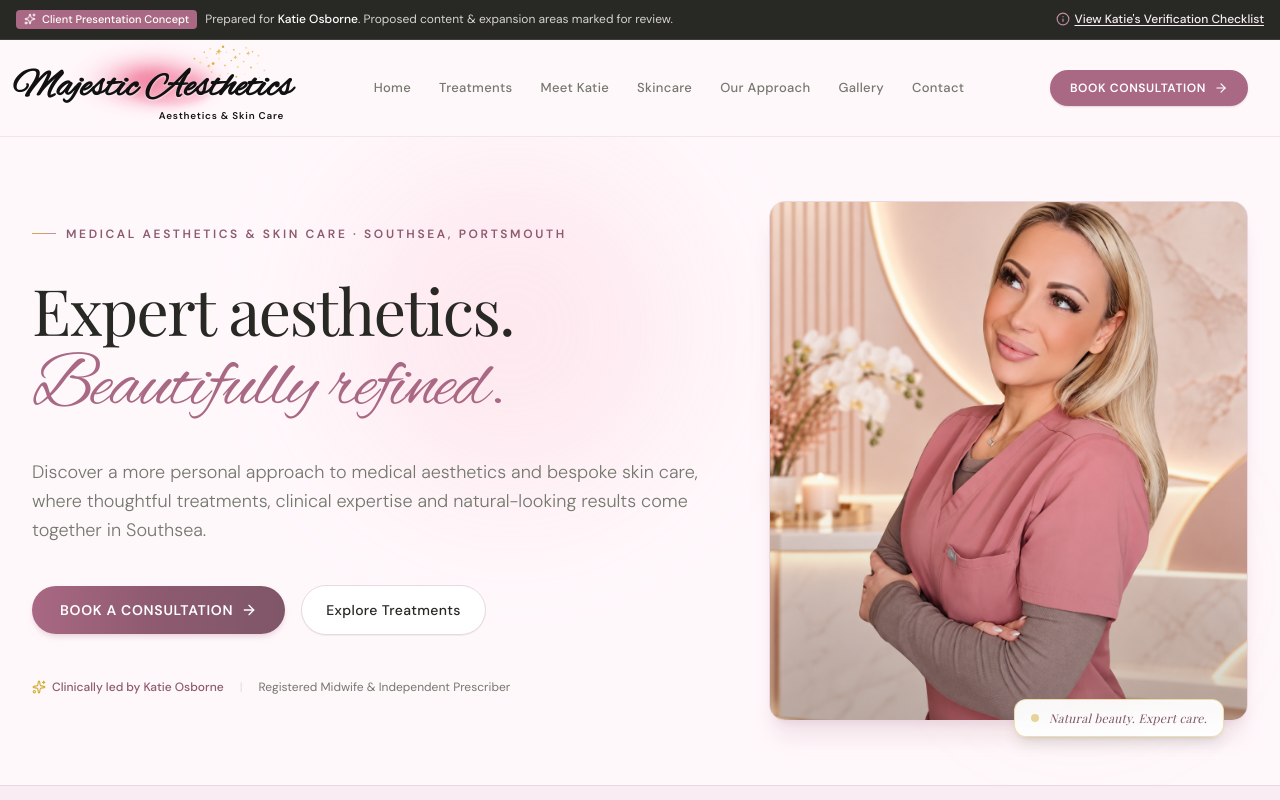
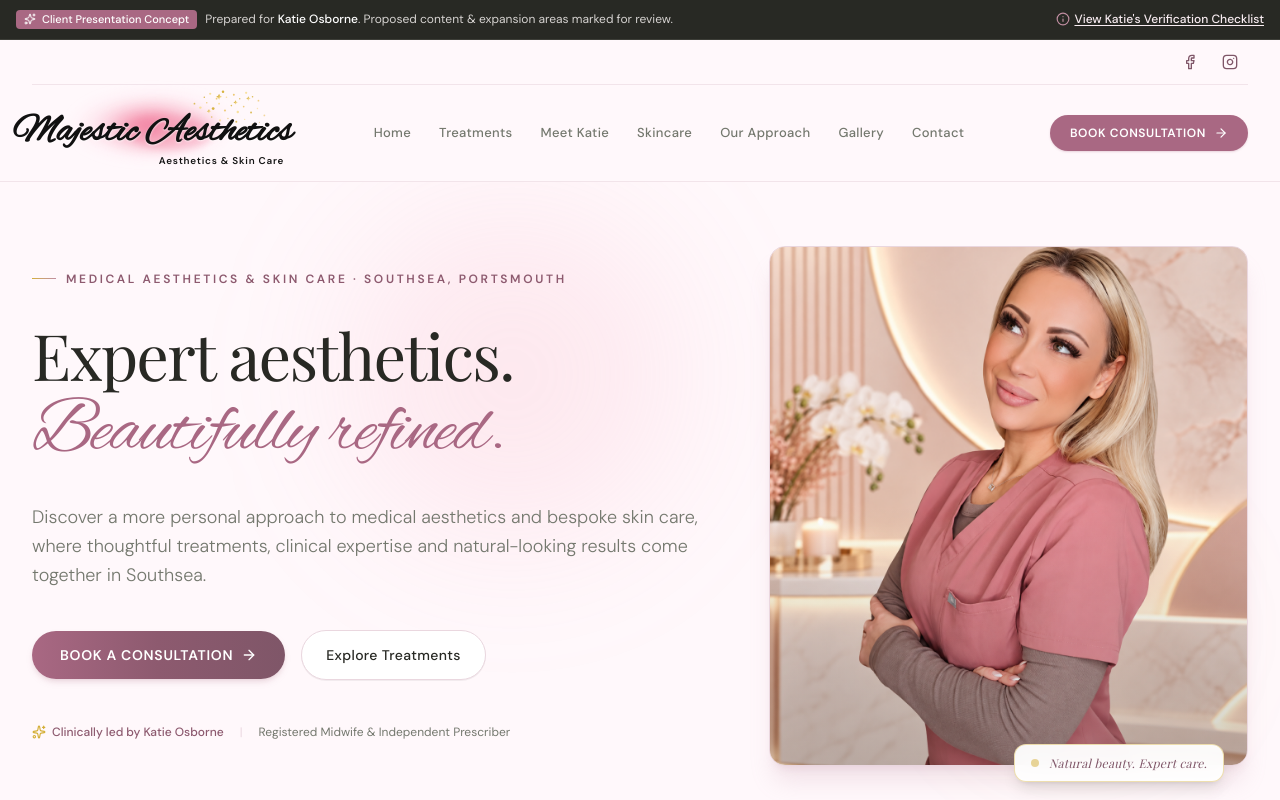
Before and after one commit to adriann1z/Majestic-Aesthetics, a React (Vite) app: page / in a window 1280 px wide. Shown: the top 800 px of the page. Built offline with nearby package versions, Linux system fonts and the light colour scheme; a web font is replaced by a local one.

Commit message:
Add Facebook and Instagram profile links to header

```diff
--- a/src/components/Header.tsx
+++ b/src/components/Header.tsx
@@ -1,5 +1,5 @@
 import React, { useState, useEffect } from 'react';
-import { Menu, X, ArrowRight, Calendar, Sparkles } from 'lucide-react';
+import { Menu, X, ArrowRight, Calendar, Facebook, Instagram } from 'lucide-react';
 import { BrandLogo } from './BrandLogo';
 
 interface HeaderProps {
@@ -44,6 +44,26 @@ export const Header: React.FC<HeaderProps> = ({ onOpenBooking, onNavigate }) =>
       }`}
     >
       <div className="max-w-7xl mx-auto px-4 sm:px-6 lg:px-8">
+        <nav aria-label="Social media" className="flex items-center justify-end gap-1 border-b border-[#EAD7DF]/60 py-1">
+          {[
+            { label: 'Facebook', href: 'https://www.facebook.com/majesticaestheticswithkate', Icon: Facebook },
+            { label: 'Instagram', href: 'https://www.instagram.com/majestic_aesthetics_official/', Icon: Instagram },
+          ].map(({ label, href, Icon }) => (
+            <a
+              key={label}
+              href={href}
+              target="_blank"
+              rel="noopener noreferrer"
+              aria-label={`Majestic Aesthetics on ${label} (opens in a new tab)`}
+              className="group relative inline-flex h-9 w-9 items-center justify-center rounded-full text-[#7F5668] hover:bg-[#F3E5EC] hover:text-[#282924] focus-visible:outline-2 focus-visible:outline-offset-2 focus-visible:outline-[#7F5668] transition-colors"
+            >
+              <Icon className="h-4 w-4" aria-hidden="true" />
+              <span className="pointer-events-none absolute right-0 top-full z-40 mt-1 rounded px-2 py-1 text-xs bg-[#282924] text-white opacity-0 group-hover:opacity-100 group-focus-visible:opacity-100 transition-opacity">
+                {label}
+              </span>
+            </a>
+          ))}
+        </nav>
         <div className="flex items-center justify-between h-20 sm:h-24">
 
           {/* Zone 1: Brand Wordmark with Official Watercolor & Gold Emblem */}
```
